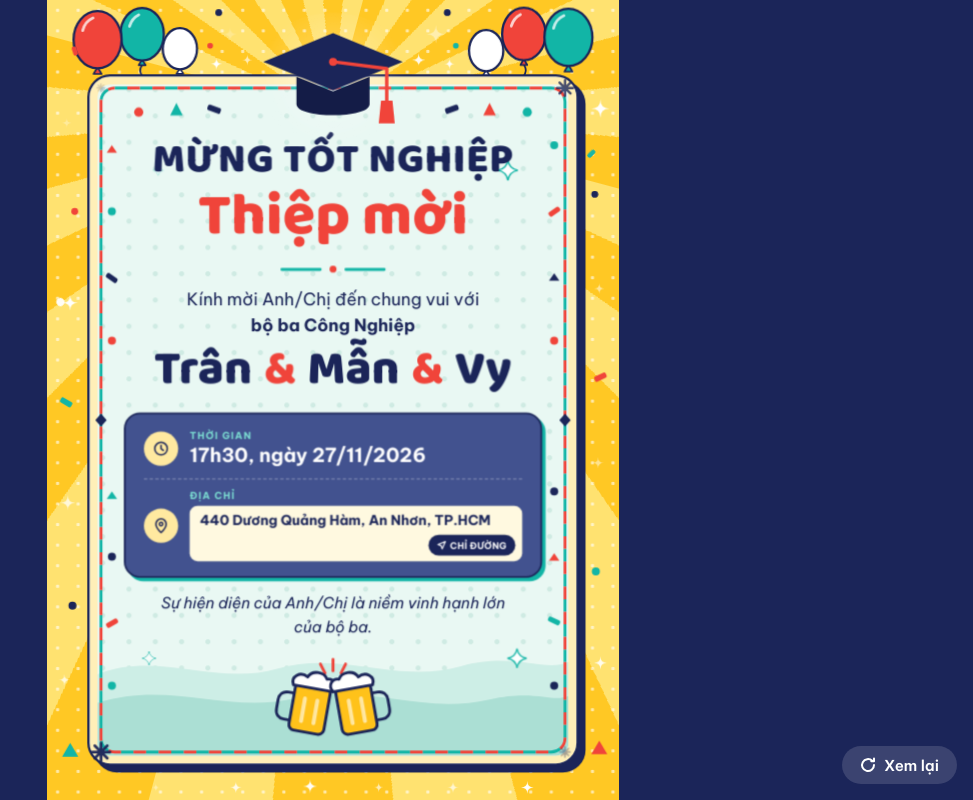
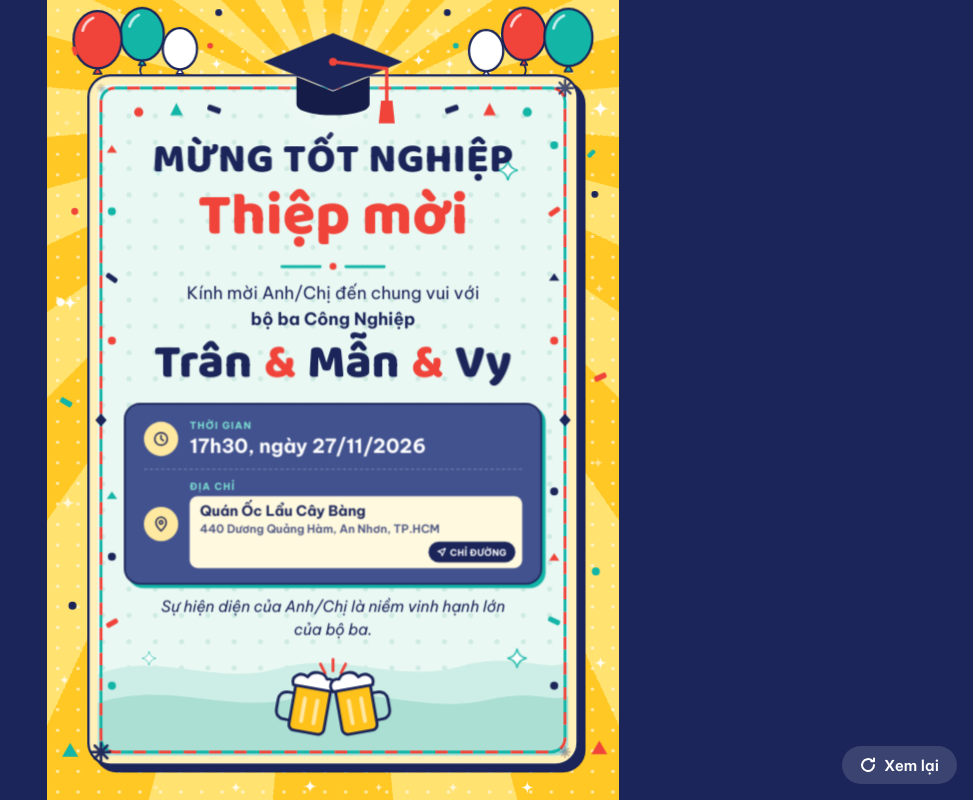
Before and after one commit to mantran191919-design/thiep-moi-tot-nghiep, a plain HTML site: page index.html in a window 1280 px wide. Shown: the whole page, without its empty margins (307-1280 px from the left). Drawn offline with Linux system fonts and the light colour scheme.

Commit message:
Thêm tên quán vào ô địa chỉ
Co-Authored-By: Claude Opus 5 <noreply@anthropic.com>
Claude-Session: https://claude.ai/code/session_01JPbwUTKGENMhpTmNKTcT9q

```diff
--- a/index.html
+++ b/index.html
@@ -4,11 +4,11 @@
 <meta charset="utf-8">
 <meta name="viewport" content="width=device-width, initial-scale=1">
 <title>Thiệp mời mừng tốt nghiệp — Trân &amp; Mẫn &amp; Vy</title>
-<meta name="description" content="17h30, ngày 27/11/2026 tại 440 Dương Quảng Hàm, An Nhơn, TP.HCM — Kính mời Anh/Chị đến chung vui với bộ ba Công Nghiệp: Trân &amp; Mẫn &amp; Vy.">
+<meta name="description" content="17h30, ngày 27/11/2026 tại Quán Ốc Lẩu Cây Bàng, 440 Dương Quảng Hàm, An Nhơn, TP.HCM — Kính mời Anh/Chị đến chung vui với bộ ba Công Nghiệp: Trân &amp; Mẫn &amp; Vy.">
 <meta property="og:type" content="website">
 <meta property="og:site_name" content="Thiệp mời mừng tốt nghiệp">
 <meta property="og:title" content="Thiệp mời mừng tốt nghiệp — Trân &amp; Mẫn &amp; Vy">
-<meta property="og:description" content="17h30, ngày 27/11/2026 — 440 Dương Quảng Hàm, An Nhơn, TP.HCM">
+<meta property="og:description" content="17h30, ngày 27/11/2026 — Quán Ốc Lẩu Cây Bàng, 440 Dương Quảng Hàm, An Nhơn, TP.HCM">
 <meta property="og:url" content="https://mantran191919-design.github.io/thiep-moi-tot-nghiep/">
 <meta property="og:image" content="https://mantran191919-design.github.io/thiep-moi-tot-nghiep/og.png">
 <meta property="og:image:width" content="1200">
@@ -210,7 +210,10 @@ html,body{margin:0;height:100%;background:#1B2559;overflow:hidden}
 <div style="flex: 1; min-width: 0; display: flex; flex-direction: column; gap: 6px">
 <div style="font-size: 17px; font-weight: 700; letter-spacing: 2px; color: #7FE4D6">ĐỊA CHỈ</div>
 <a href="https://maps.app.goo.gl/gio8jPLPKVPbxETR9" target="_blank" rel="noopener" style="box-sizing: border-box; min-height: 56px; padding: 10px 12px 10px 18px; border-radius: 14px; background: #FFF9E0; text-decoration: none; color: #1B2559; display: flex; flex-wrap: wrap; align-items: center; justify-content: space-between; gap: 10px">
-<span style="font-size: 24px; font-weight: 700; line-height: 1.3">440 Dương Quảng Hàm, An Nhơn, TP.HCM</span>
+<span style="min-width: 0; display: flex; flex-direction: column; gap: 2px">
+<span style="font-size: 25px; font-weight: 700; line-height: 1.25">Quán Ốc Lẩu Cây Bàng</span>
+<span style="font-size: 20px; font-weight: 600; line-height: 1.3; color: #4A5380">440 Dương Quảng Hàm, An Nhơn, TP.HCM</span>
+</span>
 <span style="flex: none; margin-left: auto; display: flex; align-items: center; gap: 7px; padding: 8px 15px; border-radius: 999px; background: #1B2559; color: #FFFFFF; font-size: 16px; font-weight: 700; letter-spacing: .5px; white-space: nowrap">
 <svg aria-hidden="true" width="16" height="16" viewBox="0 0 16 16" fill="none" stroke="#FFFFFF" stroke-width="2" stroke-linecap="round" stroke-linejoin="round"><path d="M14.5 1.5 L9 14.5 L7.2 8.8 L1.5 7 Z"></path></svg>
 CHỈ ĐƯỜNG
```
Also changed, not shown: og.png.
